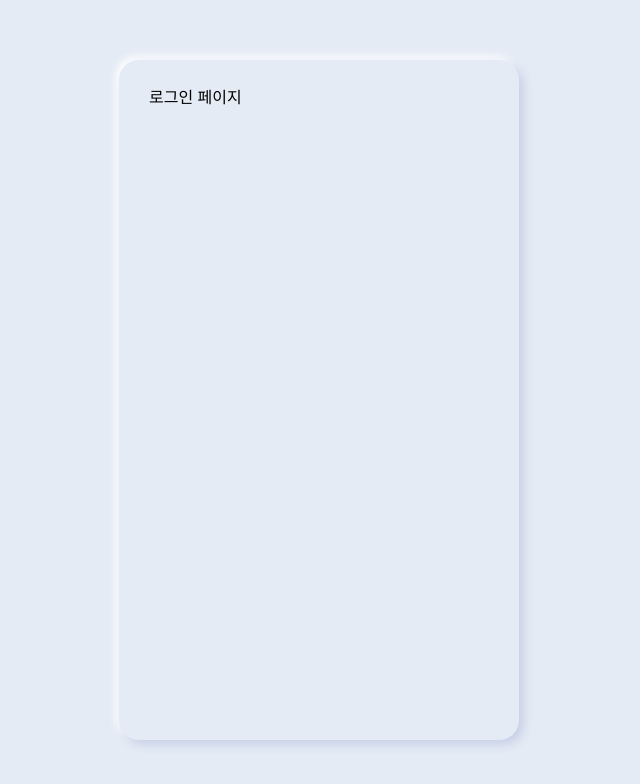
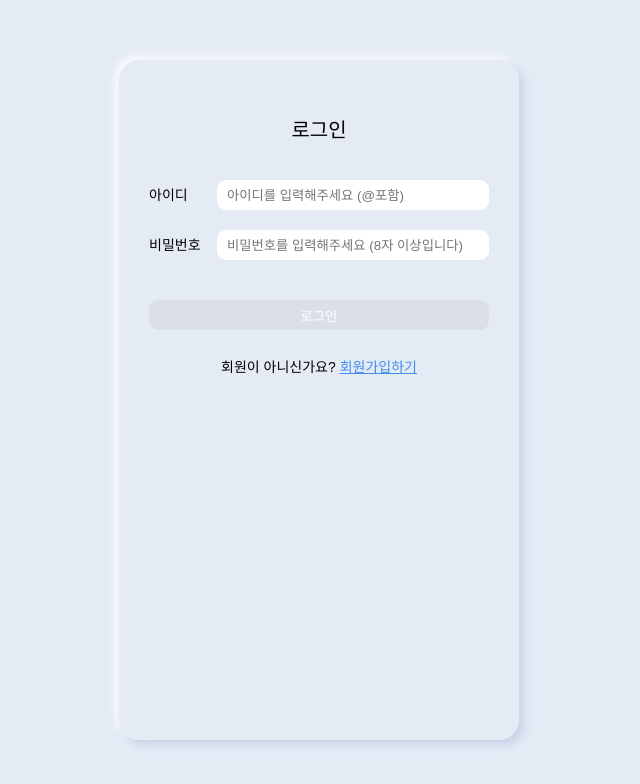
Before and after one commit to wanted-pre-onboarding-team-7/pre-onboarding-8th-1-7, a React (Create React App) app: page /#/ in a window 1280 px wide. Shown: the top 784 px of the page, without its empty margins (321-961 px from the left). Built offline with nearby package versions, Linux system fonts and the light colour scheme.

Commit message:
Feat: 로그인 신규회원 구분

```diff
--- a/src/pages/Auth.js
+++ b/src/pages/Auth.js
@@ -1,11 +1,49 @@
+import { useState } from 'react';
+import styled from 'styled-components';
 import Container from '../styles/Container';
+import AuthForm from '../components/auth/AuthForm';
 
 function Auth() {
+  // 기존 회원인지 판단
+  const [existUser, setExistUser] = useState(true);
+  /**
+   * 회원가입-로그인 상태 변경
+   */
+  const isUser = () => {
+    setExistUser((prev) => !prev);
+  };
+
   return (
     <Container>
-      <h1>로그인 페이지</h1>
+      <Title>{existUser ? '로그인' : '회원가입'}</Title>
+      <AuthForm existUser={existUser} isUser={isUser} />
+      {existUser ? (
+        <AuthFooter>
+          <span>회원이 아니신가요? </span>
+          <span onClick={isUser}>회원가입하기</span>
+        </AuthFooter>
+      ) : (
+        <AuthFooter>
+          <span onClick={isUser}>로그인 하러가기</span>
+        </AuthFooter>
+      )}
     </Container>
   );
 }
+const Title = styled.h1`
+  font-size: 20px;
+  font-weight: 500;
+  text-align: center;
+  margin: 30px 0;
+`;
+const AuthFooter = styled.div`
+  font-size: 14px;
+  text-align: center;
+  span:last-child {
+    cursor: pointer;
+    color: ${(props) => props.theme.accentColor};
+    text-decoration: underline;
+  }
+`;
 
 export default Auth;
```
